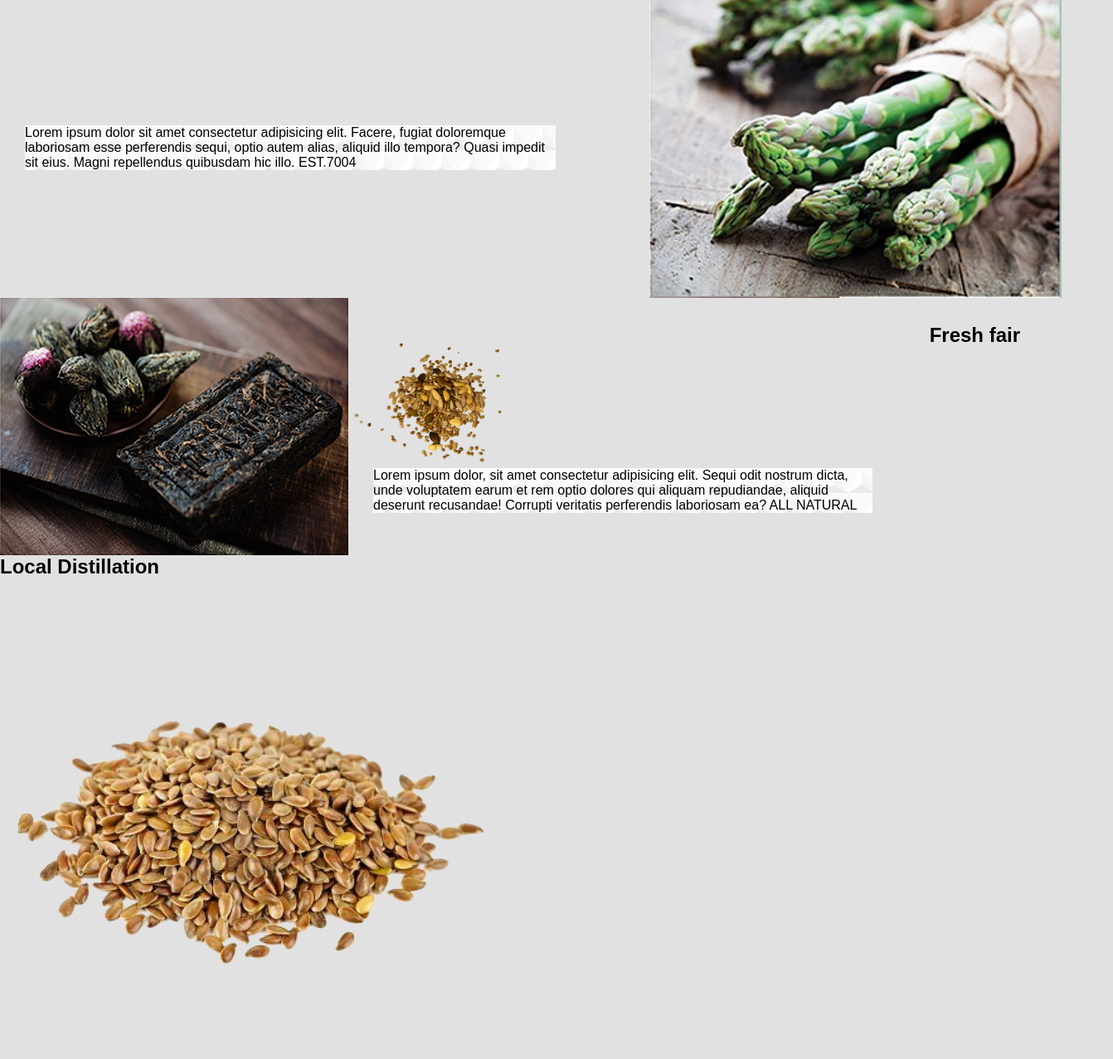
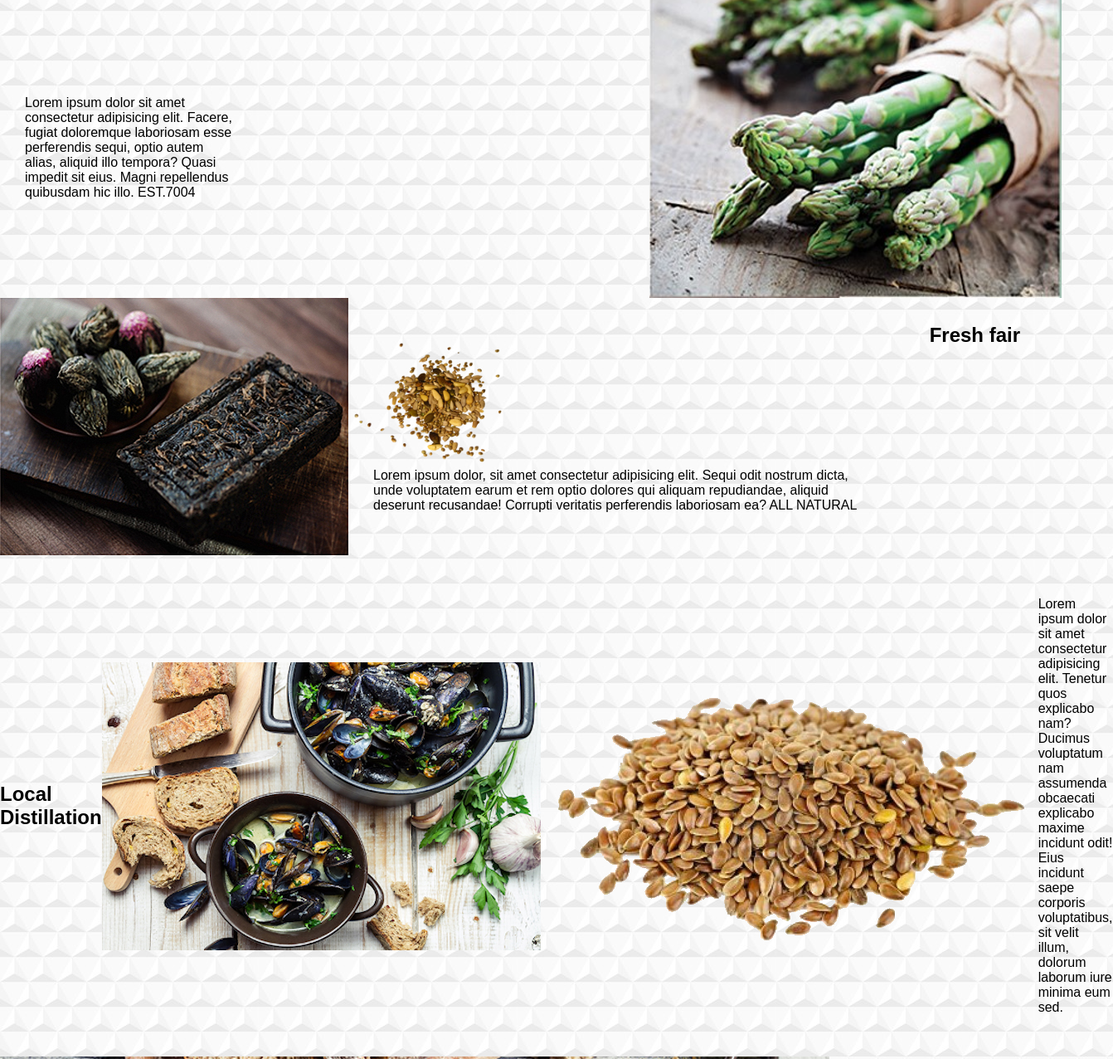
Before and after one commit to Hawa2109/Makette_resto1, a plain HTML site: page index.html in a window 1280 px wide. Shown: the part 197-1473 px from the top of the page at 83% size, 1342 px wide, since content can reach past the window. Drawn offline with Linux system fonts and the light colour scheme.

Commit message:
modif 15/10/2024
modification ajouter

```diff
--- a/doc_css/style.css
+++ b/doc_css/style.css
@@ -24,7 +24,7 @@ sup {
 }
 body {
   font-family: "Arial", sans-serif;
-  background-color: #e1e1e1;
+  background-image: url(../img/img/motif.jpg);
 }
 /* Navigation */
 nav ul {
@@ -98,13 +98,12 @@ nav ul {
 /* Pour le paragraphe de la section Our_story */
 .Our_story p {
   flex: 1; /* pour que le texte prenne l'espace disponible */
-  max-width: 50%;
+  max-width: 20%;
   /* margin-right: 20px; ajouter la marge droite pour ajouter de l'espace entre le p et l'image */
   margin-left: 30px; /* ajouter la marge gauche pour ajouter de l'espace du côter gauche */
-  background-image: url(../img/img/motif.jpg); /* image de font pour le p */
 }
 .Our_story img {
-  max-width: 50%; /* limiter la taille de l'image */
+  max-width: 80%; /* limiter la taille de l'image */
   height: auto; /* pour garder la hauteur correcte de l'image */
   margin-top: -29px;
 }
@@ -134,7 +133,12 @@ nav ul {
 .Fair p {
   flex: 1;
   margin-left: 30px;
-  background-image: url(../img/img/motif.jpg);
   width: 70%;
   height: 70%;
 }
+.Drink{
+  display: flex;
+  align-items: center;
+  justify-content: space-between;
+
+}
--- a/index.html
+++ b/index.html
@@ -67,14 +67,17 @@
 
       <section class="Drink">
         <h2>Local Distillation</h2>
+         <img src="./img/img/moule.png" alt="image de moule" />
+         <div>
         <img src="./img/img/graines_02.jpg" alt="image de graine 2" />
+        </div>
         <p>
           Lorem ipsum dolor sit amet consectetur adipisicing elit. Tenetur quos
           explicabo nam? Ducimus voluptatum nam assumenda obcaecati explicabo
           maxime incidunt odit! Eius incidunt saepe corporis voluptatibus, sit
           velit illum, dolorum laborum iure minima eum sed.
         </p>
-        <img src="./img/img/moule.png" alt="image de moule" />
+
       </section>
 
       <div>
```
